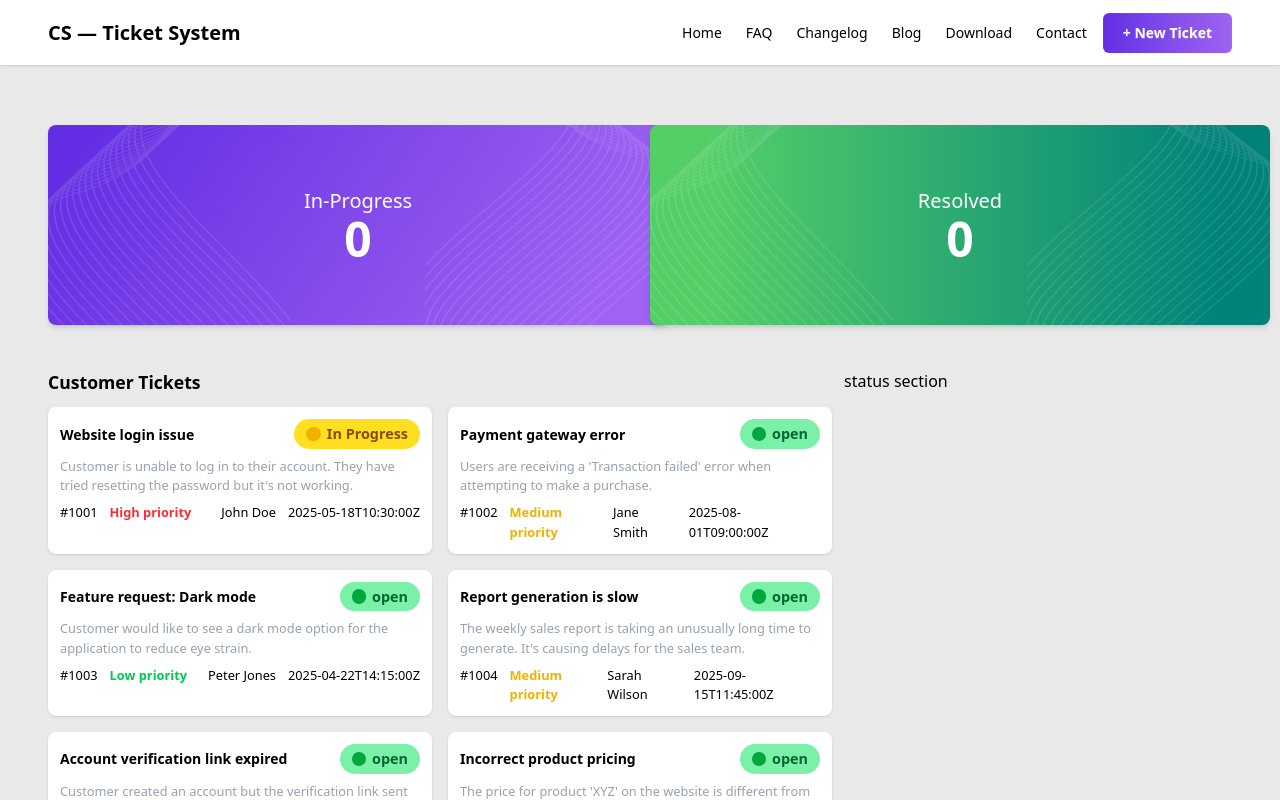
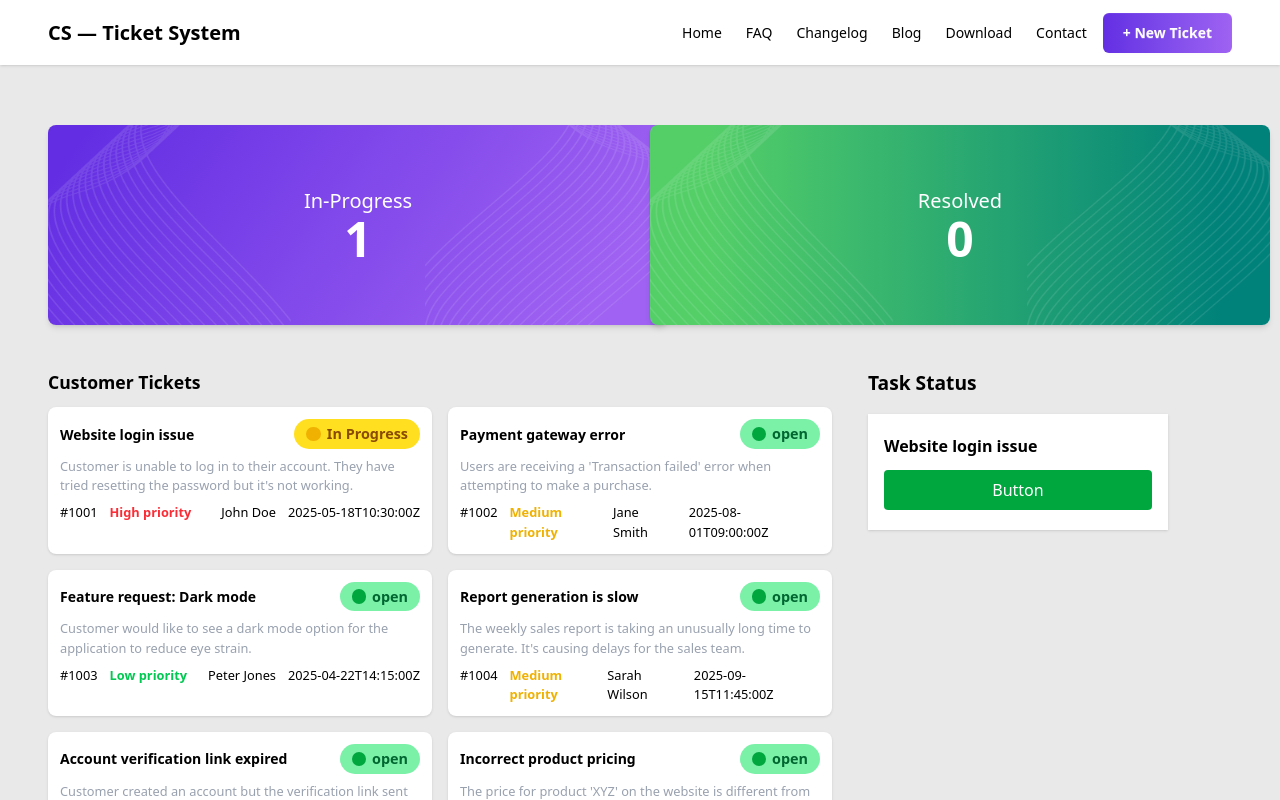
Before and after one commit to ehasun15019/ph-assignment-7--Customer-Support-Zone-, a React (Vite) app: page / in a window 1280 px wide. Both pictures are taken after a click on the element 240 px from the left and 470 px from the top of the page. Shown: the top 800 px of the page. Built offline with nearby package versions, Linux system fonts and the light colour scheme.

Commit message:
When someone click the card then it's added on Task stauts section and increase  count in progress-card

```diff
--- a/src/App.jsx
+++ b/src/App.jsx
@@ -1,7 +1,6 @@
 import React, { Suspense } from 'react'
 import Navbar from './Components/Navbar'
 import Footer from './Components/Footer'
-import ProgressResolve from './Components/ProgressResolve'
 import CustomerTicketStatus from './Components/CustomerTicketStatus'
 
 // public data fetch
@@ -19,7 +18,6 @@ const App = () => {
       <Navbar/>
 
       <div className='px-12'>
-        <ProgressResolve/>
 
         <Suspense fallback={<span className="loading loading-spinner text-neutral"></span>}>
           <CustomerTicketStatus fetchTicketData={fetchTicketData}/>
--- a/src/Components/CardDesign.jsx
+++ b/src/Components/CardDesign.jsx
@@ -1,8 +1,8 @@
 import React, { useState } from 'react'
 
-const CardDesign = ({ ticket }) => {
+const CardDesign = ({ ticket, onClick }) => {
 
-    // conditional rendering for priority function
+    // conditional rendering for priority function start
     const getPriorityColor = (priority) => {
         if (priority === "High priority") {
             return "text-red-500 font-semibold"
@@ -16,6 +16,7 @@ const CardDesign = ({ ticket }) => {
             return "text-green-500 font-semibold"
         };
     };
+    // conditional rendering for priority function End
 
     // Click system for status updating and adding in task status start
     const [status, setStatus] = useState(ticket.status)
@@ -24,6 +25,9 @@ const CardDesign = ({ ticket }) => {
         if(status === "open") {
             setStatus ("In Progress")
         }
+
+        /* this onclick use for adding cards in "Task status" section */
+        onClick(ticket)
     }
 
     const statusBgColorChange = () => {
--- a/src/Components/CustomerTicketStatus.jsx
+++ b/src/Components/CustomerTicketStatus.jsx
@@ -1,26 +1,44 @@
-import React, { use } from 'react'
+import React, { use, useState } from 'react'
 import CardDesign from './CardDesign';
+import TaskStatus from './TaskStatus';
+import ProgressResolve from './ProgressResolve';
 
 const CustomerTicketStatus = ({fetchTicketData}) => {
   const ticketData = use(fetchTicketData);
 
+  //  create function for adding card in task status section start
+   const [selectedCard, setSelectedCard] = useState([]);
+
+    const handleAddToTask = (ticket) => {
+        setSelectedCard(prev => prev.some(t => t.id === ticket.id) ? prev : [...prev, ticket]);
+    };
+  //  create function for adding card in task status section end
   return (
-    <div className='my-5 pt-6 flex gap-3'>
+   <div>
+        {/* here props handling adding number of card */}
+        <ProgressResolve selectedCard={selectedCard} />
+
+        <div className='my-5 pt-6 flex gap-9'>
         <div>
             <h4 className='text-[1.1rem] font-semibold'>Customer Tickets</h4>
 
            <div className="grid grid-cols-2 gap-4 mt-3">
                 {ticketData.map((ticket) => (
-                    <CardDesign key={ticket.id} ticket={ticket}/>
+                    <CardDesign
+                        key = {ticket.id}
+                        ticket = {ticket}
+                        onClick = {handleAddToTask}
+                    />
                 ))}
             </div>
         </div>
 
         {/* status section */}
         <div>
-            <p>status section</p>
+            <TaskStatus selectedCard={selectedCard} />
         </div>
-    </div>
+        </div>
+   </div>
   )
 }
 
--- a/src/Components/ProgressResolve.jsx
+++ b/src/Components/ProgressResolve.jsx
@@ -1,7 +1,14 @@
 import React from 'react'
 import { image } from '../assets/assets'
 
-const ProgressResolve = () => {
+const ProgressResolve = ({selectedCard}) => {
+    console.log(selectedCard);
+
+
+ /* Count tickets dynamically start */
+ const inProgressCount = selectedCard.filter(t => t.status === "open").length;
+ /* Count tickets dynamically end */
+
   return (
     <div className="my-5 pt-10 grid grid-cols-1 md:grid-cols-2 gap-5">
         <div className="w-full md:w-[320px] lg:w-[620px] h-[200px] rounded-lg shadow-md relative overflow-hidden progress-card">
@@ -21,7 +28,7 @@ const ProgressResolve = () => {
                 {/* Content */}
                 <div className="relative z-10 flex flex-col justify-center items-center h-full text-white">
                     <p className="text-xl font-medium">In-Progress</p>
-                    <h3 className="text-5xl font-bold">0</h3>
+                    <h3 className="text-5xl font-bold">{inProgressCount}</h3>
                 </div>
         </div>
 
--- /dev/null
+++ b/src/Components/TaskStatus.jsx
@@ -0,0 +1,25 @@
+import React from 'react'
+
+const TaskStatus = ({ selectedCard }) => {
+  return (
+    <div>
+        <h3 className='text-[1.2rem] font-semibold'>Task Status</h3>
+
+        <div>
+            {selectedCard.length === 0 && <p className='text-gray-600 mt-3'>Select a ticket to add to Task Status</p>}
+
+            {
+                selectedCard.map((ticket) => (
+                    <div key={ticket.id} className='bg-white shadow w-[300px] px-4 py-5 mt-4'>
+                        <p className='font-semibold'>{ticket.title}</p>
+
+                        <button className='bg-green-600 w-full text-white py-2 mt-3 rounded cursor-pointer'>Button</button>
+                    </div>
+                ))
+            }
+        </div>
+    </div>
+  )
+}
+
+export default TaskStatus
```
Also changed, not shown: 1 other file (tests, documents, lock files or other folders).
